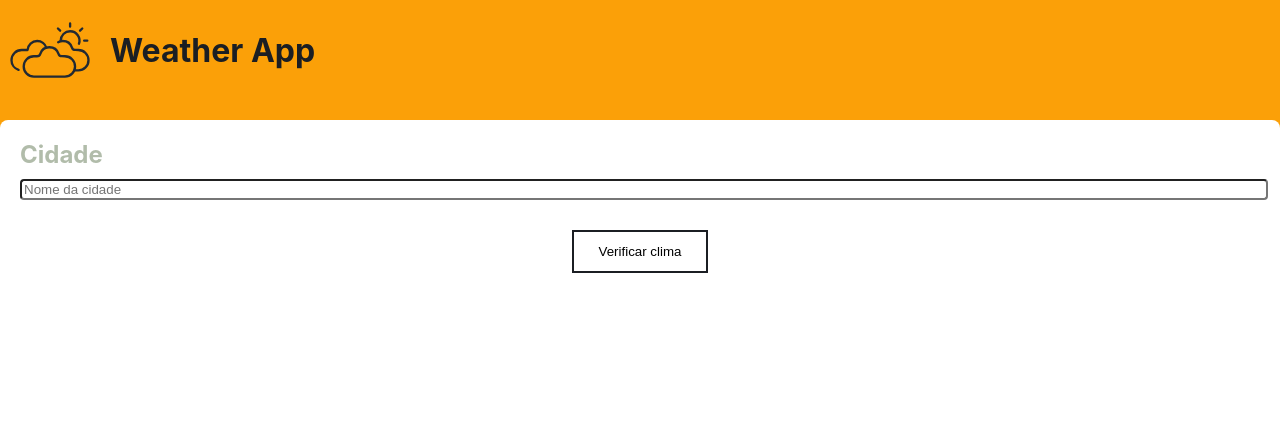
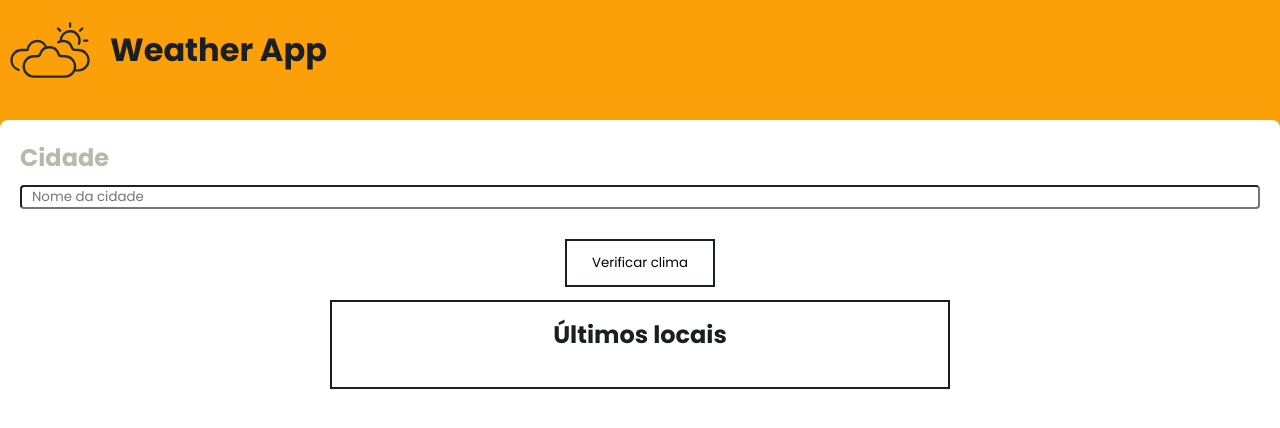
Before and after one commit to RCK04/it-att4, a React (Create React App) app: page / in a window 1280 px wide. Shown: the top 428 px of the page. Built offline with nearby package versions, Linux system fonts and the light colour scheme.

Commit message:
Reset created

```diff
--- a/src/Weather.js
+++ b/src/Weather.js
@@ -2,6 +2,7 @@
 
 import './css/App.css';
 import './css/root.css';
+import './css/reset.css';
 import Header from './components/Header/Header.js';
 import Input from './components/Input/Input.js';
 import Button from './components/Button/Button.js';
--- a/src/components/Input/Input.css
+++ b/src/components/Input/Input.css
@@ -16,4 +16,5 @@
     width: 100%;
     color: var(--black);
     border-radius: 4px;
+    padding: 0 10px;
   }
--- a/src/components/WeatherHistory/WeatherHistory.css
+++ b/src/components/WeatherHistory/WeatherHistory.css
@@ -1,3 +1,29 @@
+.history-container{
+    display: flex;
+    margin: 0 auto;
+    flex-direction: column;
+    align-items: center;
+    margin-top: .8rem;
+    color: var(--black);
+    width: 50%;
+    border: 2px solid var(--black);
+    gap: 20px;
+    padding: 15px 20px;
+}
+
 ul {
-    background-color: blue;
+    display: flex;
+    flex-direction: column;
+    justify-content: center;
+    align-items: center;
+    list-style-type: none;
+    width: 100%;
+    gap: 10px;
+
 }
+
+ul li{
+    width: 100%;
+
+
+}
--- a/src/components/WeatherHistory/WeatherHistory.js
+++ b/src/components/WeatherHistory/WeatherHistory.js
@@ -3,11 +3,15 @@
 
 function WeatherHistory({ history }) {
     return (
-        <ul>
-            {history.map((item, index) => (
-                <li key={index}>{item}</li>
-            ))}
-        </ul>
+        <div className='history-container'>
+            <h2>Últimos locais</h2>
+            <ul>
+                {history.map((item, index) => (
+                    <li key={index}>{item}</li>
+                ))}
+            </ul>
+
+        </div>
     );
 }
 
--- a/src/components/WeatherInfo/WeatherInfo.css
+++ b/src/components/WeatherInfo/WeatherInfo.css
@@ -8,11 +8,14 @@
     display: flex;
     flex-direction: column;
     flex-wrap: wrap;
+    padding: 15px 20px;
+    margin-bottom: .8rem;
   }
 
 .weather-info .info-top{
     display: flex;
     justify-content: space-between;
+    align-items: center;
     margin: 10px 25px;
 
   }
--- /dev/null
+++ b/src/css/reset.css
@@ -0,0 +1,8 @@
+@import url('https://fonts.googleapis.com/css2?family=Poppins:ital,wght@0,100;0,200;0,300;0,400;0,500;0,600;0,700;0,800;0,900;1,100;1,200;1,300;1,400;1,500;1,600;1,700;1,800;1,900&display=swap');
+
+*{
+    margin: 0;
+    padding: 0;
+    box-sizing: border-box;
+    font-family: 'Poppins', sans-serif;
+}
```
